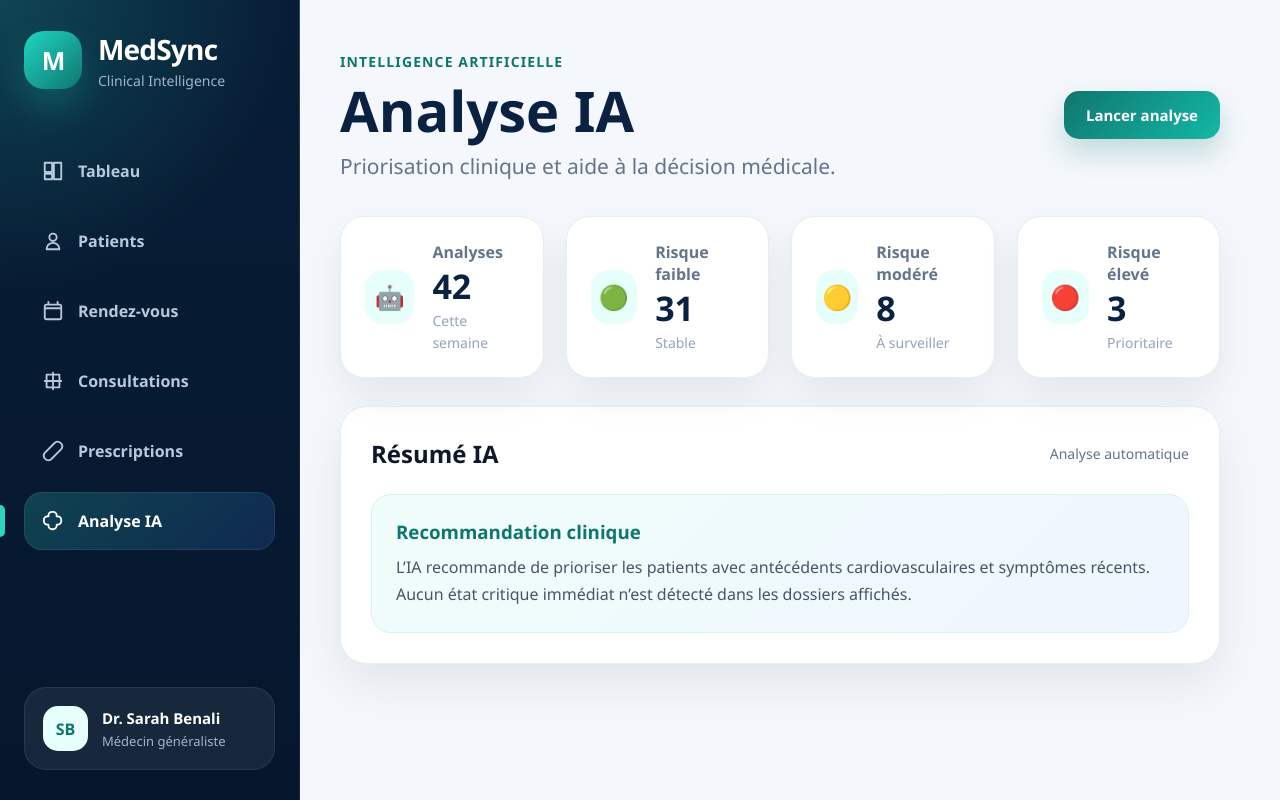
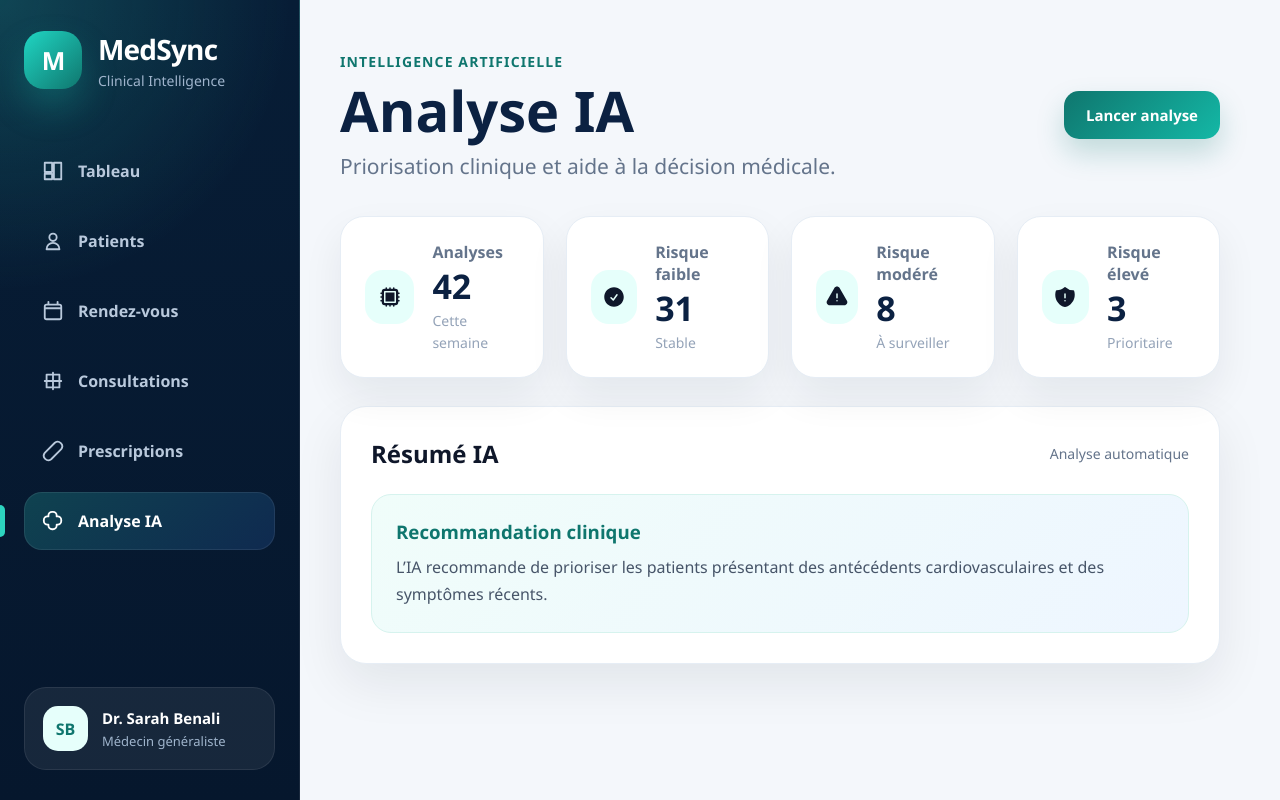
Before and after one commit to hmeddd5/medsync, a React app in the folder frontend/: page /analyse in a window 1280 px wide. Both pictures are taken after a click on the button "Se connecter". Built offline with nearby package versions, Linux system fonts and the light colour scheme; the HTML template or start-up script is replaced by a standard one.

Commit message:
Amelioration interface MedSync

```diff
--- a/frontend/src/pages/AnalyseIA.jsx
+++ b/frontend/src/pages/AnalyseIA.jsx
@@ -1,5 +1,12 @@
 import Sidebar from "../components/Sidebar";
 import StatsCard from "../components/StatsCard";
+
+import {
+  HiCpuChip,
+  HiCheckCircle,
+  HiExclamationTriangle,
+  HiShieldExclamation
+} from "react-icons/hi2";
 
 function AnalyseIA() {
   return (
@@ -9,19 +16,50 @@ function AnalyseIA() {
       <main className="page-content">
         <div className="page-top">
           <div>
-            <span className="eyebrow">Intelligence artificielle</span>
+            <span className="eyebrow">
+              Intelligence artificielle
+            </span>
+
             <h1>Analyse IA</h1>
-            <p>Priorisation clinique et aide à la décision médicale.</p>
+
+            <p>
+              Priorisation clinique et aide à la décision médicale.
+            </p>
           </div>
 
-          <button className="primary-btn">Lancer analyse</button>
+          <button className="primary-btn">
+            Lancer analyse
+          </button>
         </div>
 
         <div className="stats-grid">
-          <StatsCard title="Analyses" value="42" icon="🤖" detail="Cette semaine" />
-          <StatsCard title="Risque faible" value="31" icon="🟢" detail="Stable" />
-          <StatsCard title="Risque modéré" value="8" icon="🟡" detail="À surveiller" />
-          <StatsCard title="Risque élevé" value="3" icon="🔴" detail="Prioritaire" />
+          <StatsCard
+            title="Analyses"
+            value="42"
+            detail="Cette semaine"
+            icon={<HiCpuChip />}
+          />
+
+          <StatsCard
+            title="Risque faible"
+            value="31"
+            detail="Stable"
+            icon={<HiCheckCircle />}
+          />
+
+          <StatsCard
+            title="Risque modéré"
+            value="8"
+            detail="À surveiller"
+            icon={<HiExclamationTriangle />}
+          />
+
+          <StatsCard
+            title="Risque élevé"
+            value="3"
+            detail="Prioritaire"
+            icon={<HiShieldExclamation />}
+          />
         </div>
 
         <section className="card">
@@ -32,10 +70,11 @@ function AnalyseIA() {
 
           <div className="ai-box">
             <h3>Recommandation clinique</h3>
+
             <p>
-              L’IA recommande de prioriser les patients avec antécédents
-              cardiovasculaires et symptômes récents. Aucun état critique
-              immédiat n’est détecté dans les dossiers affichés.
+              L’IA recommande de prioriser les patients
+              présentant des antécédents cardiovasculaires
+              et des symptômes récents.
             </p>
           </div>
         </section>
--- a/frontend/src/pages/Dashboard.jsx
+++ b/frontend/src/pages/Dashboard.jsx
@@ -1,5 +1,12 @@
 import Sidebar from "../components/Sidebar";
 import StatsCard from "../components/StatsCard";
+
+import {
+  HiUserGroup,
+  HiCalendarDays,
+  HiClipboardDocumentList,
+  HiCpuChip
+} from "react-icons/hi2";
 
 function Dashboard() {
   return (
@@ -14,14 +21,39 @@ function Dashboard() {
             <p>Suivi des activités importantes de la journée.</p>
           </div>
 
-          <button className="primary-btn">+ Nouveau dossier</button>
+          <button className="primary-btn">
+            + Nouveau dossier
+          </button>
         </div>
 
         <div className="stats-grid">
-          <StatsCard title="Patients" value="128" icon="👤" detail="+12 ce mois" />
-          <StatsCard title="Rendez-vous" value="24" icon="📅" detail="8 aujourd’hui" />
-          <StatsCard title="Prescriptions" value="36" icon="💊" detail="Actives" />
-          <StatsCard title="Alertes IA" value="3" icon="🤖" detail="À vérifier" />
+          <StatsCard
+            title="Patients"
+            value="128"
+            detail="+12 ce mois"
+            icon={<HiUserGroup />}
+          />
+
+          <StatsCard
+            title="Rendez-vous"
+            value="24"
+            detail="8 aujourd'hui"
+            icon={<HiCalendarDays />}
+          />
+
+          <StatsCard
+            title="Prescriptions"
+            value="36"
+            detail="Actives"
+            icon={<HiClipboardDocumentList />}
+          />
+
+          <StatsCard
+            title="Alertes IA"
+            value="3"
+            detail="À vérifier"
+            icon={<HiCpuChip />}
+          />
         </div>
 
         <section className="card">
@@ -33,12 +65,16 @@ function Dashboard() {
           <div className="activity-list">
             <div className="activity-item">
               <strong>Marc Dubois</strong>
-              <p>Rendez-vous confirmé à 09:00 pour suivi hypertension.</p>
+              <p>
+                Rendez-vous confirmé à 09:00 pour suivi hypertension.
+              </p>
             </div>
 
             <div className="activity-item">
               <strong>Analyse IA</strong>
-              <p>Un patient nécessite une révision clinique.</p>
+              <p>
+                Un patient nécessite une révision clinique.
+              </p>
             </div>
           </div>
         </section>
```
Also changed, not shown: frontend/package.json (+4 -4 lines), frontend/src/components/StatsCard.jsx (+5 -2 lines), 1 other file (tests, documents, lock files or other folders).
